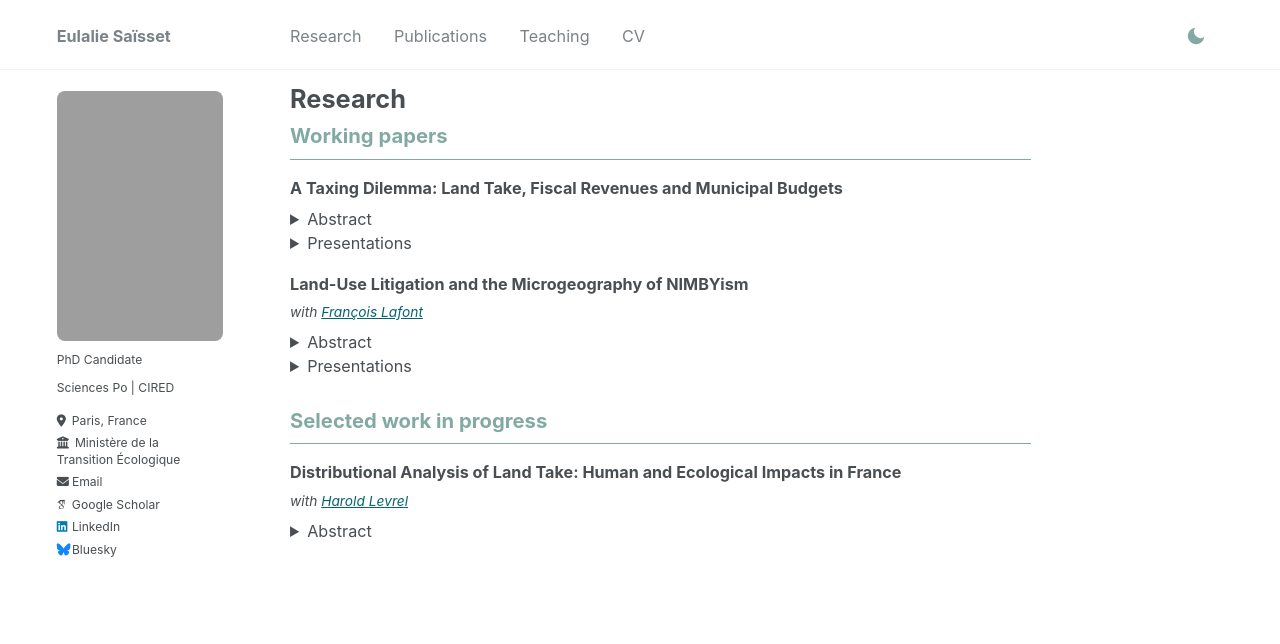
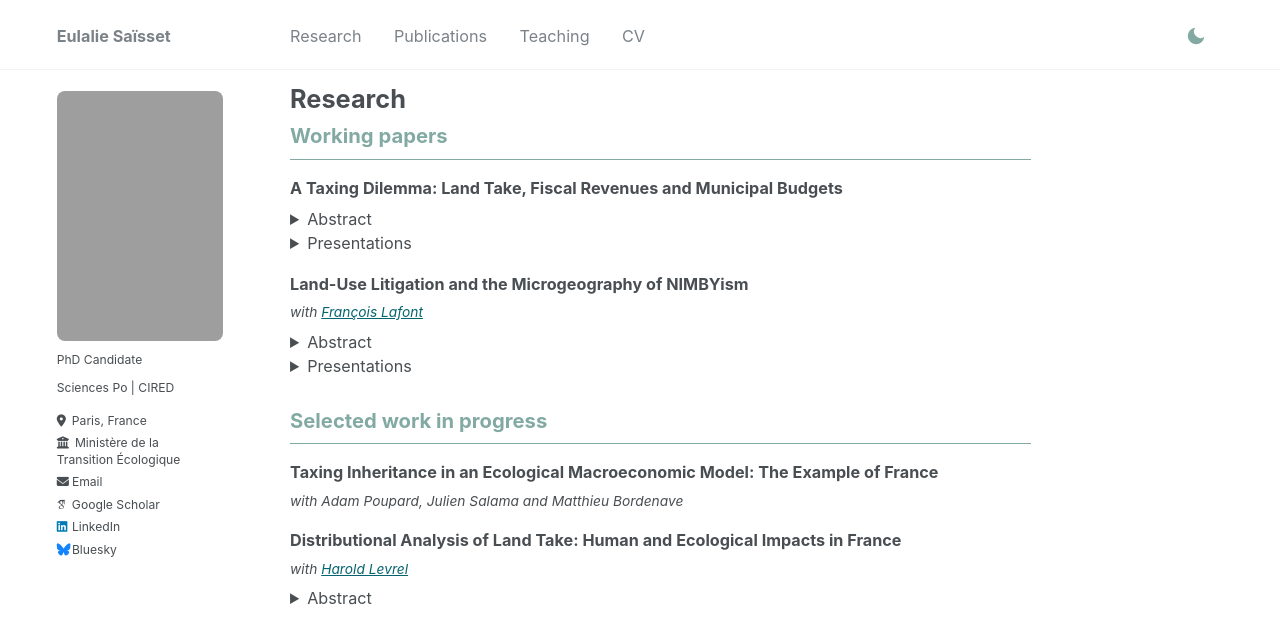
Before and after one commit to eulaliesaisset/eulaliesaisset.github.io, a Jekyll site: the page built from _pages/research.md, in a window 1280 px wide. Shown: the top 644 px of the page. Built offline with Jekyll 4.4.1, drawn with Linux system fonts in a browser that asks for light colours; some web fonts are replaced.

Commit message:
Add inheritance taxation working paper to research page
Co-Authored-By: Claude Sonnet 5.5 <noreply@anthropic.com>

```diff
--- a/_pages/research.md
+++ b/_pages/research.md
@@ -50,6 +50,9 @@ permalink: /research/
 
 ## Selected work in progress
 
+### Taxing Inheritance in an Ecological Macroeconomic Model: The Example of France
+<p style="font-size: 0.85em; margin-top: 0.2em; margin-bottom: 0.5em;"><em>with Adam Poupard, Julien Salama and Matthieu Bordenave</em></p>
+
 ### Distributional Analysis of Land Take: Human and Ecological Impacts in France
 <p style="font-size: 0.85em; margin-top: 0.2em; margin-bottom: 0.5em;"><em>with <a href="https://cesco.mnhn.fr/fr/annuaire/harold-levrel-6495">Harold Levrel</a></em></p>
 
```
